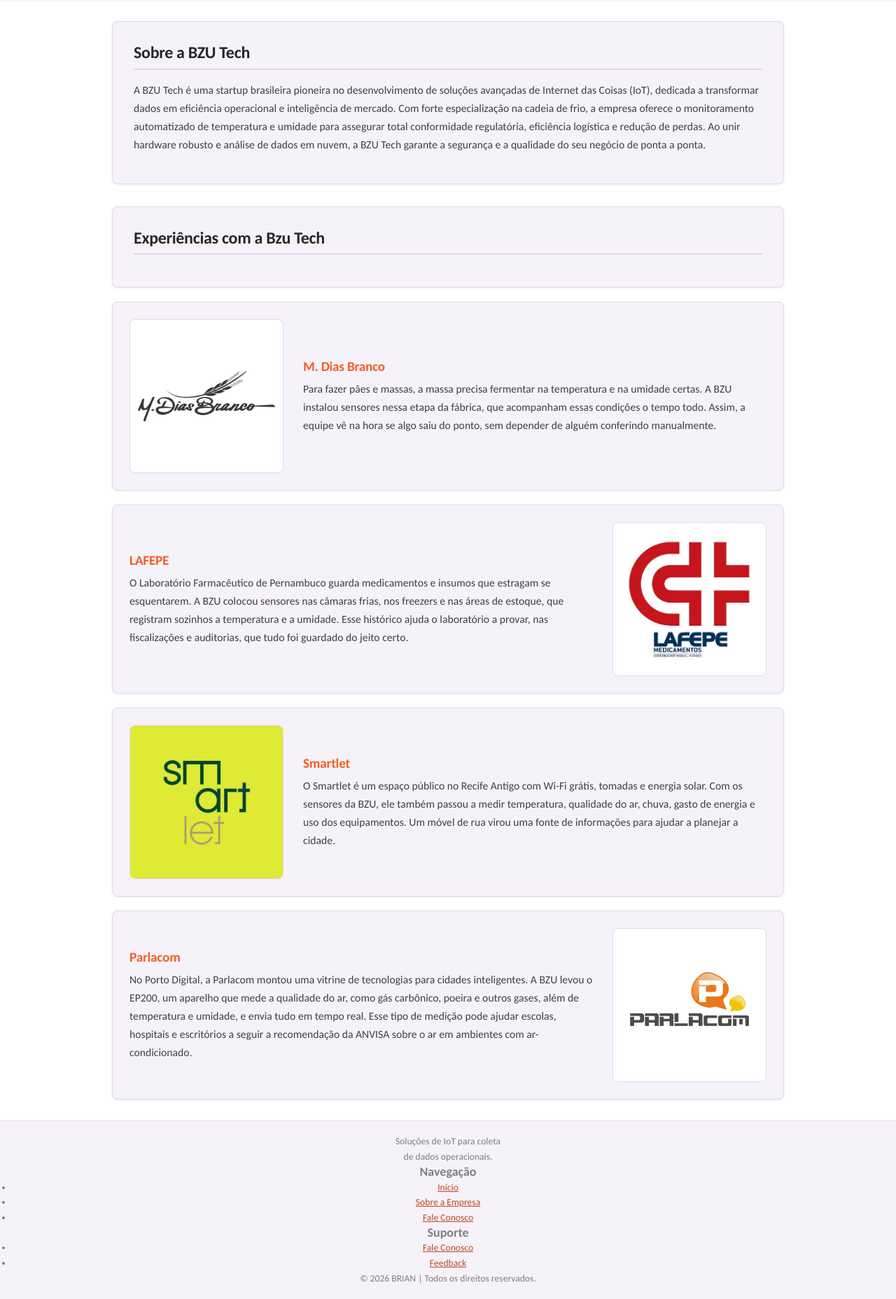
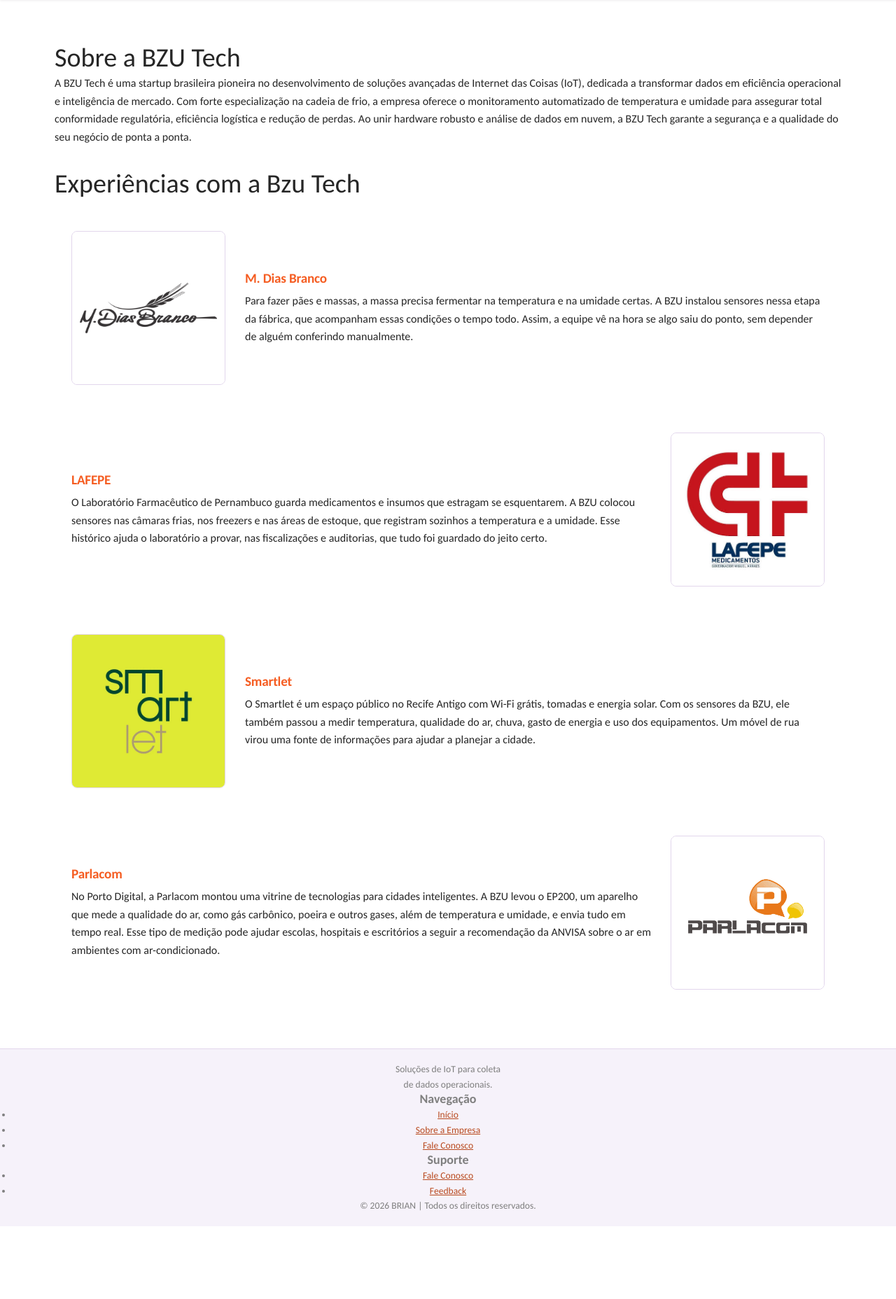
Before and after one commit to biavieiraa/django_fds, a Django app: page /forum/sobre-empresa/ in a window 1280 px wide. Shown: the part 73-1929 px from the top of the page at 70% size. After the commit the page ends 1825 px from the top, so only its background shows below. Run offline with Django 5.2, Linux system fonts and the light colour scheme; some web fonts are replaced.

Commit message:
Ajuste dos containers main, slim e chat

```diff
--- a/forum/static/css/style.css
+++ b/forum/static/css/style.css
@@ -238,45 +238,22 @@ a { color: var(--link); }
 }
 .btn-logout:hover { background: var(--laranja-500); border-color: var(--laranja-500); color: #fff; }
 
-/* ==========================================================================
-   Container Principal & Cards
-   ========================================================================== */
+/* ===== CONTAINERS ===== */
 .container {
-    max-width: 1000px;
     width: 100%;
-    margin: 30px auto;
-    padding: 0 20px;
+    max-width: var(--container-max);
+    margin: 0 auto;
+    padding: var(--pad-y) var(--pad-x);
     flex: 1;
 }
-
-.card {
-    background: var(--card-bg);
-    border-radius: var(--radius);
-    padding: 30px;
-    border: 1px solid var(--border-color);
-    box-shadow: var(--shadow-sm);
-    transition: var(--transition);
+.container--slim {
+    max-width: var(--container-slim-max);
+    padding-top: var(--pad-y-slim);
+    padding-bottom: var(--pad-y-slim);
 }
-
-.card:hover {
-    box-shadow: var(--shadow-md);
-}
-
-.card h2 {
-    margin-bottom: 16px;
-    color: var(--text-primary);
-    font-size: 1.5rem;
-    font-weight: 700;
-    letter-spacing: -0.3px;
-    border-bottom: 2px solid var(--border-color);
-    padding-bottom: 8px;
-}
-
-.text-content p {
-    line-height: 1.65;
-    margin-bottom: 12px;
-    color: var(--text-secondary);
-    font-size: 0.98rem;
+.container--chat {
+    padding-top: 15px;
+    padding-bottom: 15px;
 }
 
 /* ==========================================================================
--- a/forum/templates/forum/base.html
+++ b/forum/templates/forum/base.html
@@ -71,7 +71,7 @@
 
 
 
-    <main class="container">
+        <main class="container {% block container_class %}{% endblock %}">
         {% block content %}{% endblock %}
     </main>
 
--- a/forum/templates/forum/ia_chat.html
+++ b/forum/templates/forum/ia_chat.html
@@ -2,6 +2,7 @@
 {% load static %}
 
 {% block title %}BrIAn - Assistente BZU Tech{% endblock %}
+{% block container_class %}container--chat{% endblock %}
 
 {% block content %}
 <style>
--- a/forum/templates/forum/login.html
+++ b/forum/templates/forum/login.html
@@ -1,5 +1,6 @@
 {% extends 'forum/base.html' %}
 {% block title %}Entrar{% endblock %}
+{% block container_class %}container--slim{% endblock %}
 
 {% block content %}
 <div class="login-wrapper">
--- a/forum/templates/forum/register.html
+++ b/forum/templates/forum/register.html
@@ -1,6 +1,7 @@
 {% extends 'forum/base.html' %}
 
 {% block title %}Criar Conta - MyStackOverflow{% endblock %}
+{% block container_class %}container--slim{% endblock %}
 
 {% block content %}
 <div class="login-wrapper">
--- a/forum/templates/forum/sobre_empresa.html
+++ b/forum/templates/forum/sobre_empresa.html
@@ -2,6 +2,7 @@
 {% load static %}
 
 {% block title %}Sobre a Empresa - BZU Tech{% endblock %}
+{% block container_class %}container--slim{% endblock %}
 
 {% block content %}
 <div class="card text-content">
--- a/forum/templates/forum/sobre_nos.html
+++ b/forum/templates/forum/sobre_nos.html
@@ -2,6 +2,7 @@
 {% extends 'forum/base.html' %}
 
 {% block title %}Fale Conosco - MyStackOverflow{% endblock %}
+{% block container_class %}container--slim{% endblock %}
 
 {% block content %}
 <div class="card text-content" style="margin-bottom: 30px;">
```
